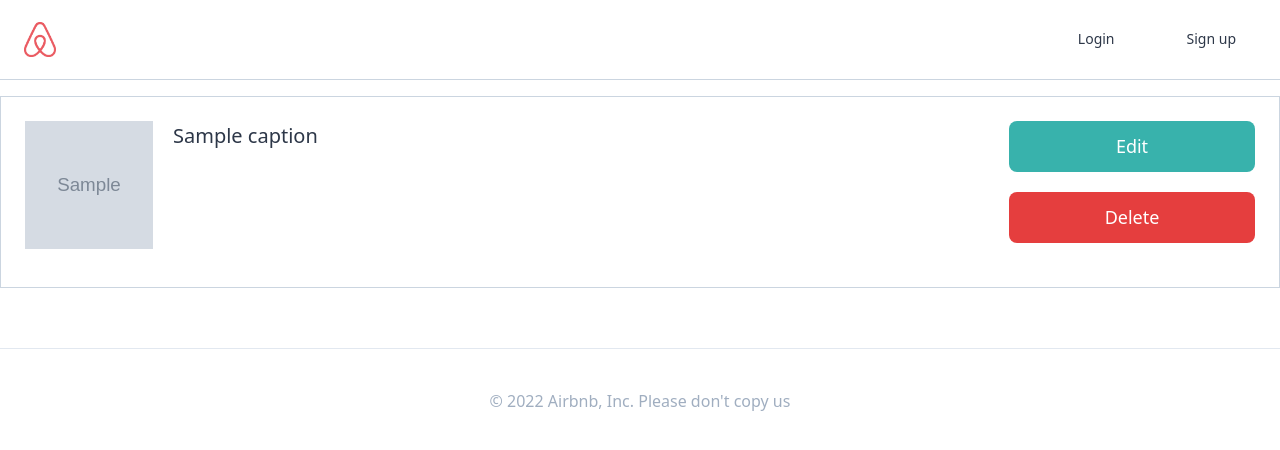
After one commit to semetea/airbnb-clone, a Django app: template templates/rooms/room_photos.html in a window 1280 px wide. The commit adds this page. Shown: the top 450 px of the page. Run offline with Django 4.2, Linux system fonts and the light colour scheme; the template is opened without the code that fills it: most values are stand-ins (such as "Sample title", 1, 10 or a date in 2020); grey boxes marked "Sample" are stand-in pictures; style sheets or scripts are compiled from the project's sources; some libraries are stand-ins or nearby versions.

Commit message:
room photos

```diff
--- a/rooms/urls.py
+++ b/rooms/urls.py
@@ -6,6 +6,6 @@ app_name = "rooms"
 urlpatterns = [
     path("<int:pk>", views.RoomDetail.as_view(), name="detail"),
     path("<int:pk>/edit", views.EditRoomView.as_view(), name="edit"),
-    path("<int:pk>/photos/", views.EditRoomView.as_view(), name="photos"),
+    path("<int:pk>/photos/", views.RoomPhotosView.as_view(), name="photos"),
     path("search/", views.SearchView.as_view(), name="search"),
 ]
--- a/rooms/views.py
+++ b/rooms/views.py
@@ -156,7 +156,7 @@ class EditRoomView(user_mixins.LoggedInOnlyView, UpdateView):
 class RoomPhotosView(user_mixins.LoggedInOnlyView, DetailView):
 
     model = models.Room
-    template_name = "room_photos.html"
+    template_name = "rooms/room_photos.html"
 
     def get_object(self, queryset=None):
         room = super().get_object(queryset=queryset)
--- a/templates/rooms/room_edit.html
+++ b/templates/rooms/room_edit.html
@@ -13,7 +13,7 @@ Update Room
     {% include 'mixins/room/room_form.html' with form=form cta="Update room" %}
 
     <div class="mt-5">
-        <a href="#" class="text-teal-500 font-medium">Edit Photos</a>
+        <a href="{% url 'rooms:photos' room.pk %}" class="text-teal-500 font-medium">Edit Photos</a>
     </div>
 </div>
 {% endblock content %}
--- /dev/null
+++ b/templates/rooms/room_photos.html
@@ -0,0 +1,26 @@
+{% extends "base.html" %}
+
+{% block page_title %}
+{{room.name}}'s Photo
+{% endblock page_title %}
+
+{% block search-bar %}
+{% endblock search-bar %}
+
+{% block content %}
+<div class="container mx-auto my-10 flex flex-col">
+    {% for photo in room.photos.all %}
+    <div class="mb-5 border p-6 border-gray-400 flex justify-between">
+        <div class="flex items-start">
+            <img src="{{photo.file.url}}" class="w-32 h-32" />
+            <span class="ml-5 text-xl">{{photo.caption}}</span>
+        </div>
+        <div class="flex flex-col w-1/5">
+            <a href="" class="btn-link mb-5 bg-teal-500">Edit</a>
+            <a href="" class="btn-link mb-5 bg-red-600">Delete</a>
+        </div>
+    </div>
+    {% endfor %}
+
+</div>
+{% endblock content %}
```
